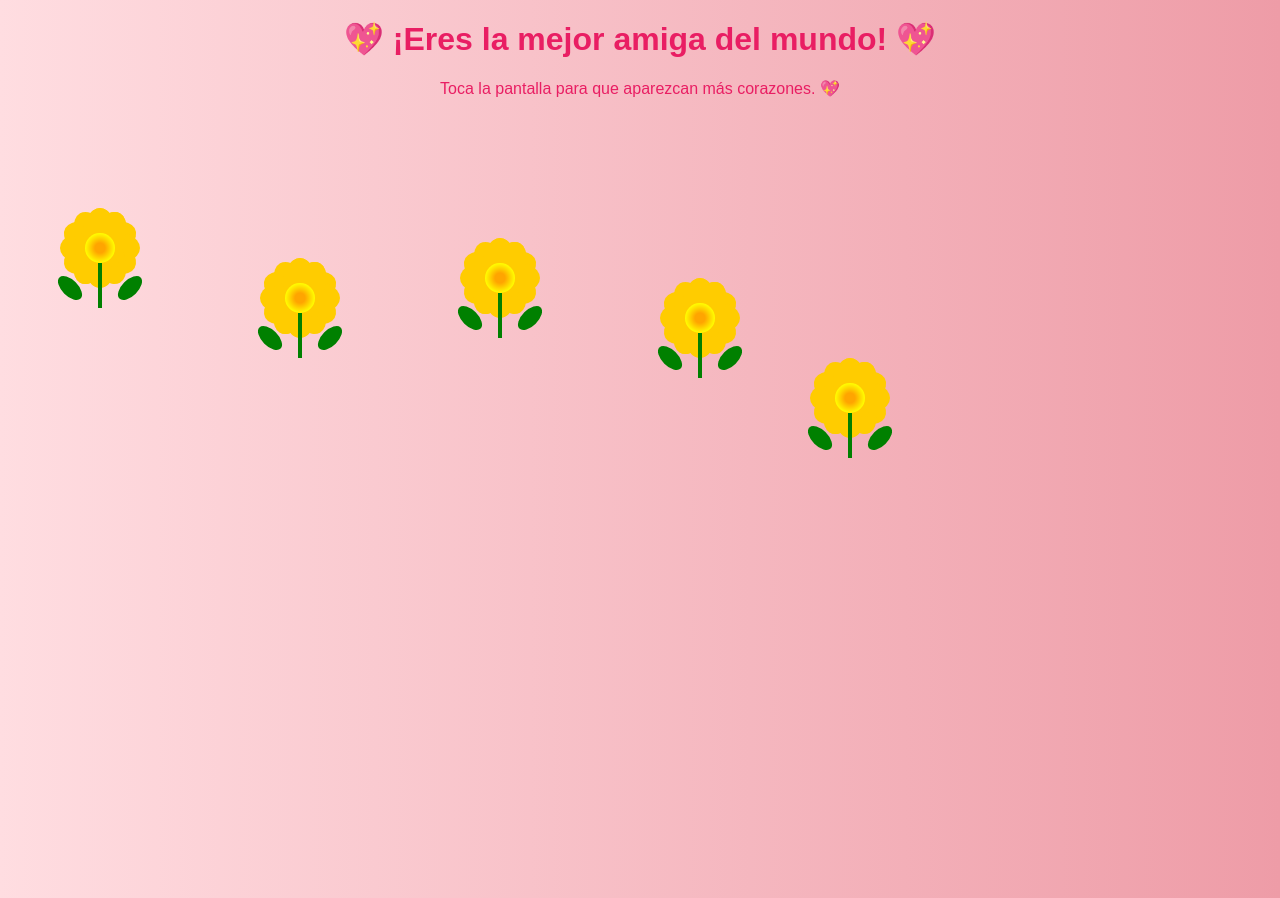
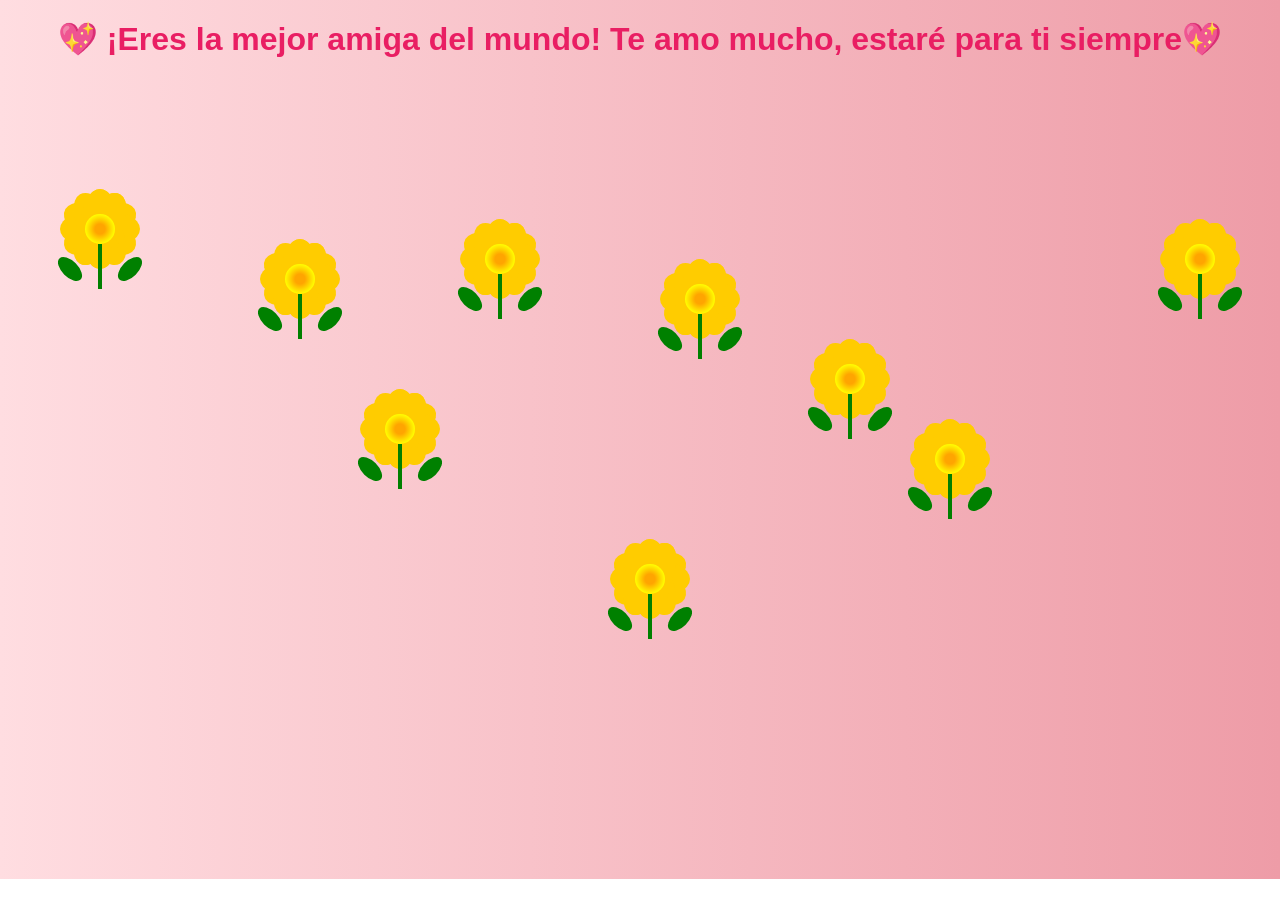
Before and after one commit to bahamut26/Cami-Cami, a plain HTML site: page index.html in a window 1280 px wide. Drawn offline with Linux system fonts and the light colour scheme.

Commit message:
Update index.html

```diff
--- a/index.html
+++ b/index.html
@@ -61,8 +61,7 @@
     </style>
 </head>
 <body>
-    <h1>💖 ¡Eres la mejor amiga del mundo! 💖</h1>
-    <div class="sub-title">Toca la pantalla para que aparezcan más corazones. 💖</div>
+    <h1>💖 ¡Eres la mejor amiga del mundo! Te amo mucho, estaré para ti siempre💖</h1>
 
     <canvas id="canvas"></canvas>
 
@@ -131,6 +130,10 @@
             drawSunflower(500, 180);
             drawSunflower(700, 220);
             drawSunflower(850, 300);  // Girasol adicional
+            drawSunflower(1200, 180); // Girasol adicional
+            drawSunflower(400, 350);  // Girasol adicional
+            drawSunflower(650, 500);  // Girasol adicional
+            drawSunflower(950, 380);  // Girasol adicional
 
             // Dibujar y animar corazones
             for (let i = 0; i < hearts.length; i++) {
```
